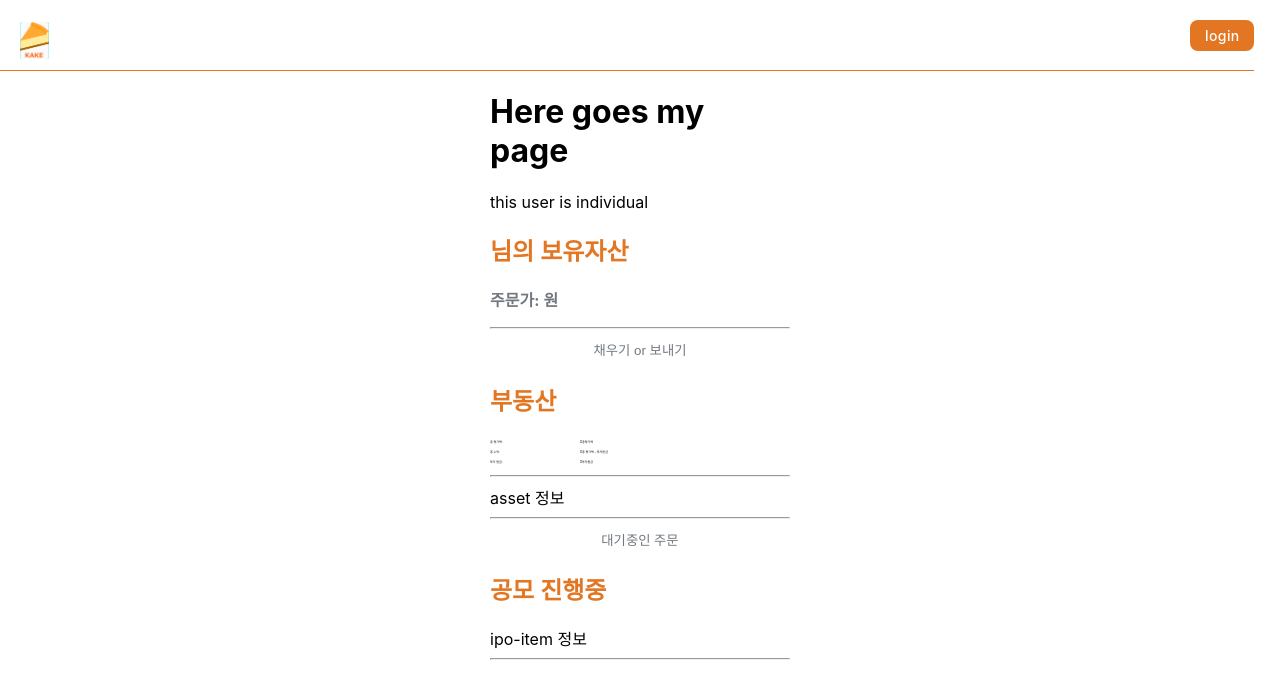
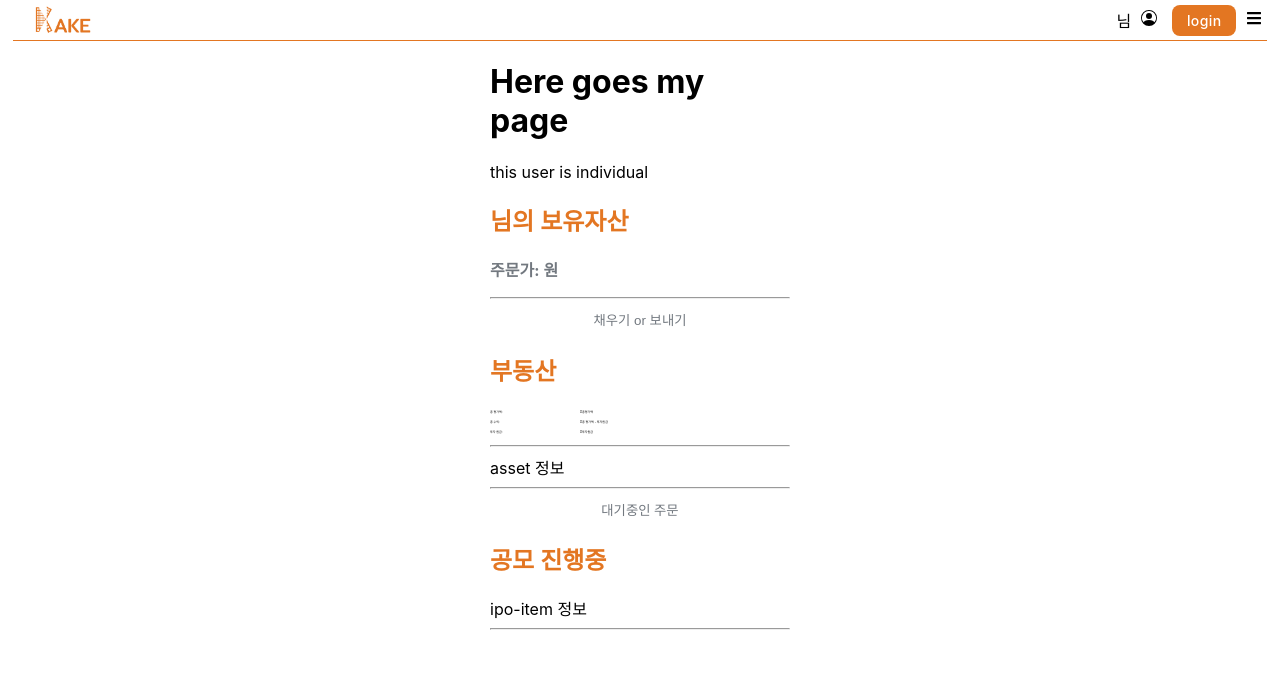
Before and after one commit to 2023KoscomTeam1/react-front, a React (Create React App) app: page /user/1 in a window 1280 px wide. Shown: the top 698 px of the page. Built offline with nearby package versions, Linux system fonts and the light colour scheme; no server answers; a web font is replaced by a local one.

Commit message:
✏️Edit : Nav 살짝 수정

```diff
--- a/src/App.css
+++ b/src/App.css
@@ -1,24 +1,23 @@
-:root {
-  /* CSS 전역 변수 선언 */
+:root { /* CSS 전역 변수 선언 */
   /* 변수명은 앞에 --를 붙이고, 사용시에는 var(--변수명) 형식으로 사용한다.*/
-  --koscom-color: #e37622;
-  --gray-color: #72787f;
+  --koscom-color : #E37622;
+  --gray-color: #72787F;
 }
 
 /*font*/
 @font-face {
   font-family: "contentFont";
-  src: url("./fonts/Gowun_Dodum/GowunDodum-Regular.ttf");
+  src: url('./fonts/Gowun_Dodum/GowunDodum-Regular.ttf');
 }
 
 @font-face {
   font-family: "titleFont";
-  src: url("./fonts/NanumSquareNeo/NanumSquareNeo-Variable.ttf");
+  src: url('./fonts/NanumSquareNeo/NanumSquareNeo-Variable.ttf');
 }
 
 @font-face {
   font-family: "cuteFont";
-  src: url("./fonts/Jua/Jua-Regular.ttf");
+  src: url('./fonts/Jua/Jua-Regular.ttf');
 }
 
 .App {
@@ -97,15 +96,11 @@ colorhr > hr {
   color: var(--koscom-color);
 }
 
-/* Navigation Bar */
-nav {
-  position: relative;
-  width: 98%;
-  height: 70px;
-  margin-bottom: auto;
-  display: flex;
-  border-bottom: solid 1px;
-  border-color: var(--koscom-color);
+/* Login 페이지*/
+.login {
+  background-color: blue;
+  display: grid;
+  justify-content: center;
 }
 
 @keyframes App-logo-spin {
@@ -116,10 +111,3 @@ nav {
     transform: rotate(360deg);
   }
 }
-
-/* Login 페이지*/
-.login {
-  background-color: blue;
-  display: grid;
-  justify-content: center;
-}
--- a/src/components/Nav.css
+++ b/src/components/Nav.css
@@ -1,8 +1,32 @@
+/* Navigation Bar */
+nav {
+  display: flex;
+  /* justify-content: center; */
+  align-items: center;
+  position: relative;
+  width: 98%;
+  height: 40px;
+  margin: auto;
+  display: flex;
+  border-bottom: solid 1px;
+  border-color: var(--koscom-color);
+}
+
+.nav-item {
+  margin-left: 5px;
+  margin-right: 5px;
+}
+
 /* portfolio.css */
 .logo-image {
+  justify-self: start;
+  margin-left: 20px;
+  margin-top: -15px;
+  cursor: pointer;
   display: flex;
-  width: 10%;
-  margin-top: 10px;
+  height: 30px;
+  width: auto;
+  display: flex;
 }
 
 .menu {
@@ -16,5 +40,6 @@
 .login-button {
   display: flex;
   margin: auto;
-  padding-left: 50px;
+  padding-left: 10px;
+  padding-right: 5px;
 }
--- a/src/components/Nav.js
+++ b/src/components/Nav.js
@@ -2,6 +2,8 @@ import React from "react";
 import { NavLink } from "react-router-dom";
 import "./Nav.css";
 import ColorButton from "./Button";
+import { FaBars } from 'react-icons/fa';
+import { BsPersonCircle } from 'react-icons/bs';
 
 const Nav = () => {
   return (
@@ -10,14 +12,23 @@ const Nav = () => {
       <div className="menu">
         <NavLink to="/">
           <img
-            src="/img/representative_image.jpg"
+            src="/img/kake-logo-007.jpg"
             alt="Logo"
             className="logo-image"
           />
         </NavLink>
       </div>
+      <div className="nav-item" >
+        <p> 님</p>
+      </div>
+      <div className='nav-item'>
+          <i><BsPersonCircle/></i>
+      </div>
       <div className="login-button">
         <ColorButton text={"login"} />
+      </div>
+      <div className='nav-item'>
+          <i><FaBars /></i>
       </div>
     </nav>
   );
--- a/src/routes/MyPage.js
+++ b/src/routes/MyPage.js
@@ -50,7 +50,7 @@ function MyPage() {
         <h1>Here goes my page</h1>
         {loading ? (
           <h1>Loading</h1>
-        ) : users.user_type == "ENTERPRISE" ? (
+        ) : users.user_type == "COMPANY" ? (
           <div>
             this user is enterprise
             <EPortfolio user_type={users.user_type} />
```
Also changed, not shown: public/img/kake-logo-007.jpg (added).
